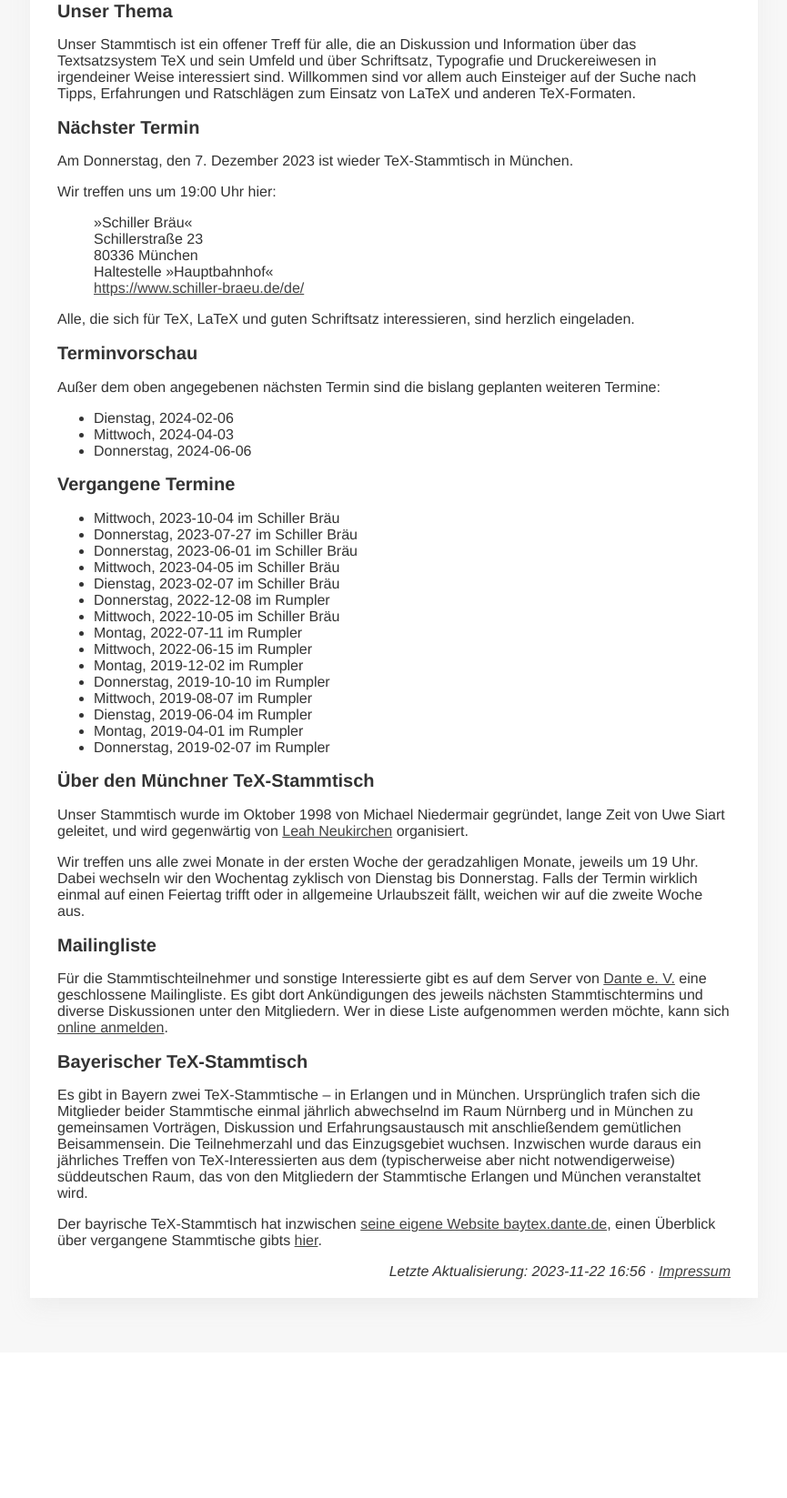
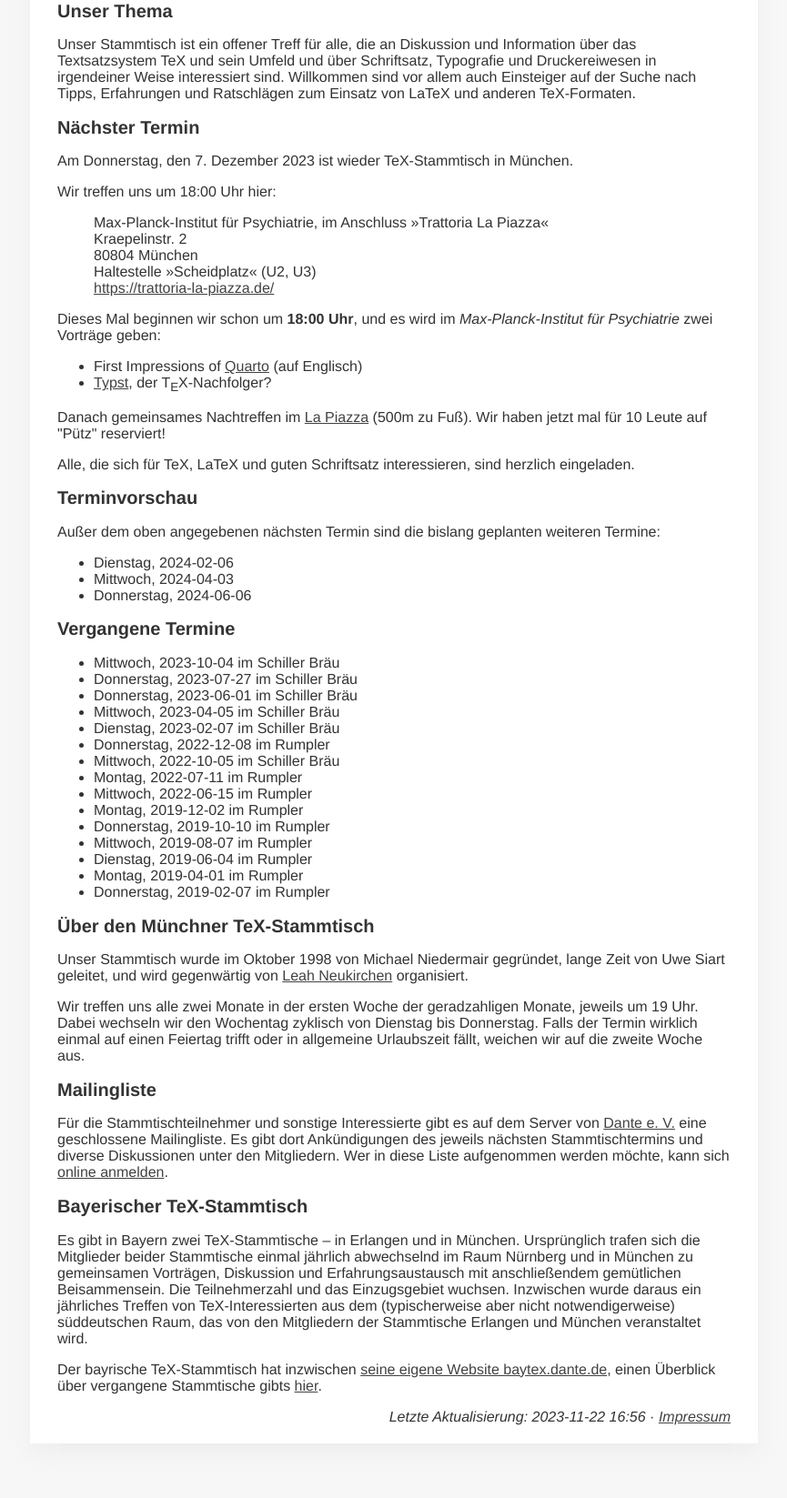
Before and after one commit to leahneukirchen/stammtisch-muenchen.dante.de, a PHP site: page / in a window 1280 px wide. Shown: the part 295-1942 px from the top of the page at 91% size, without its empty margins (207-1072 px from the left). Before the commit the page ends 1734 px from the top, so only its background shows below. Run offline with PHP 8.4, Linux system fonts and the light colour scheme.

Commit message:
dec 2023

```diff
--- a/addresses.csv
+++ b/addresses.csv
@@ -1,3 +1,4 @@
 ID;NAME;ADDRESS;CITY;DETAIL;URL
 Rumpler;Augustiner-Gaststätte »Rumpler«;Baumstraße 21;80469 München;Haltestelle »Fraunhoferstraße« (U1, U2, U7, U8);https://www.rumpler-augustiner.de/
 Schiller Bräu;»Schiller Bräu«;Schillerstraße 23;80336 München;Haltestelle »Hauptbahnhof«;https://www.schiller-braeu.de/de/
+Max-Planck-Institut für Psychiatrie;Max-Planck-Institut für Psychiatrie, im Anschluss »Trattoria La Piazza«;Kraepelinstr. 2;80804 München;Haltestelle »Scheidplatz« (U2, U3);https://trattoria-la-piazza.de/
--- /dev/null
+++ b/anmerkung.php
@@ -0,0 +1,8 @@
+Dieses Mal beginnen wir schon um <b>18:00 Uhr</b>, und es wird im
+<i>Max-Planck-Institut für Psychiatrie</i> zwei Vorträge geben:
+<ul>
+<li>First Impressions of <a href="https://quarto.org">Quarto<a> (auf Englisch)</li>
+<li><a href="https://typst.app">Typst</a>, der T<sub>E</sub>X-Nachfolger?</li>
+</ul>
+
+Danach gemeinsames Nachtreffen im <a href="https://trattoria-la-piazza.de/">La Piazza</a> (500m zu Fuß). Wir haben jetzt mal für 10 Leute auf "Pütz" reserviert!
--- a/dates.csv
+++ b/dates.csv
@@ -14,7 +14,7 @@ DATE;LOCATION;SIGNUP
 2023-06-01 19:00;Schiller Bräu;https://nuudel.digitalcourage.de/72u1HDTZv7qttAxX
 2023-07-27 19:00;Schiller Bräu;https://nuudel.digitalcourage.de/HdiYQUHkVggQ7cnk
 2023-10-04 19:00;Schiller Bräu;https://nuudel.digitalcourage.de/6UR4fl9f736iR6Ro
-2023-12-07 19:00;Schiller Bräu
+2023-12-07 18:00;Max-Planck-Institut für Psychiatrie;
 2024-02-06 19:00;Schiller Bräu
 2024-04-03 19:00;Schiller Bräu
 2024-06-06 19:00;Schiller Bräu
--- a/index.php
+++ b/index.php
@@ -189,6 +189,8 @@ Wir treffen uns um <?= $next["time"] ?> Uhr hier:
 <a href="<?= $next["url"] ?>"><?= $next["url"] ?></a><br>
 </blockquote>
 
+<?php is_file('anmerkung.php') AND include 'anmerkung.php'; ?>
+
 <?php
 if ($next["signup"]) {
 ?>
```
